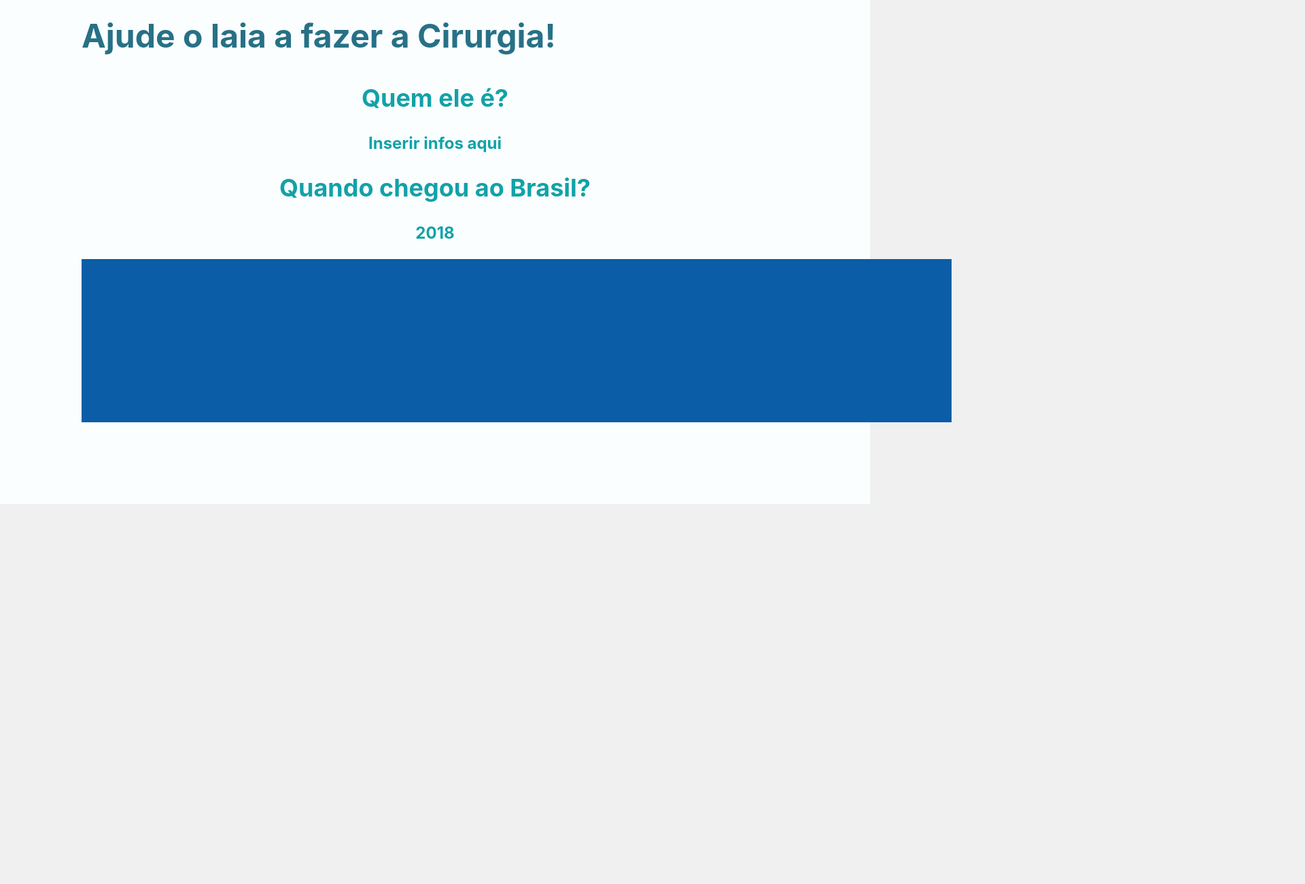
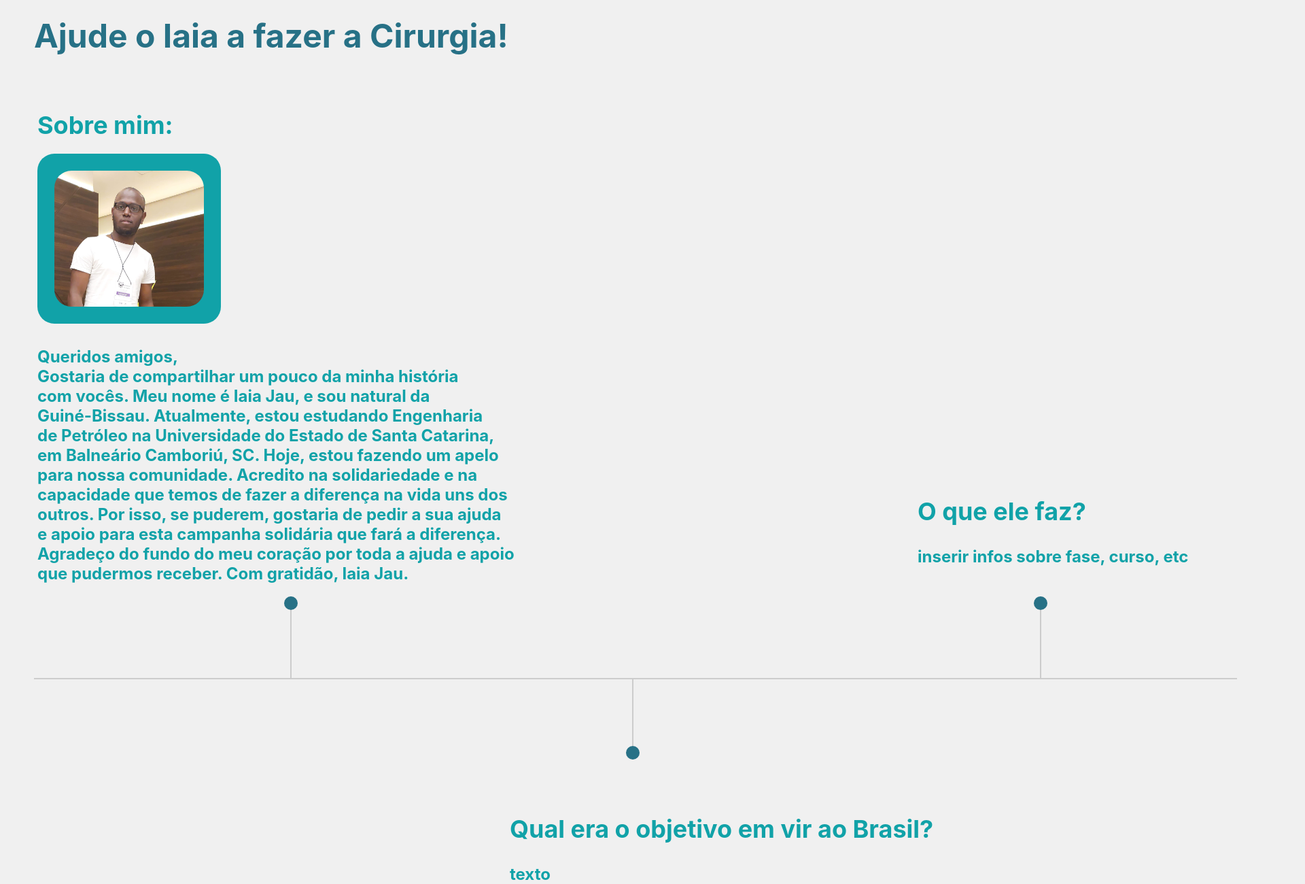
Before and after one commit to mari-carvalho/WebIaia, a plain HTML site: page pages/index.html in a window 1280 px wide. Shown: the part 137-1437 px from the top of the page at 68% size, 1920 px wide, since content can reach past the window. Before the commit the page ends 878 px from the top, so only its background shows below. Drawn offline with Linux system fonts and the light colour scheme.

Commit message:
New CSS functions and images in the HTML.

```diff
--- a/pages/index.html
+++ b/pages/index.html
@@ -18,14 +18,53 @@
     </header>
     <div class="tittle">
         <h2>Ajude o Iaia a fazer a Cirurgia!</h2>
-        <div class="infos">
-            <h2>Quem ele é?</h2>
-            <p>Inserir infos aqui</p>
-            <h2>Quando chegou ao Brasil?</h2>
-            <p>2018</p>
-        <!-- Adicione mais informações sobre o aluno e a cirurgia aqui -->
+        <div class="who">
+            <h2>Sobre mim:</h2>
+            <div class="img-square-rosto">
+                <img class="img-rosto" src="/img/rosto.jpeg">
+            </div>
+            <div class="text">
+                <p>
+                Queridos amigos,<br>
+
+                Gostaria de compartilhar
+                um pouco da minha história<br> com vocês.
+                Meu nome é Iaia Jau, e sou natural da<br> Guiné-Bissau.
+                Atualmente, estou estudando Engenharia<br> de Petróleo
+                na Universidade do Estado de Santa Catarina,<br>
+                em Balneário Camboriú, SC.
+
+                Hoje, estou fazendo um apelo<br> para nossa comunidade.
+
+                Acredito na solidariedade e na<br> capacidade que
+                temos de fazer a diferença na vida uns dos<br> outros.
+                Por isso, se puderem, gostaria de pedir a sua
+                ajuda<br> e apoio para esta campanha solidária que fará a diferença.<br>
+
+                Agradeço do fundo do meu coração por toda a
+                ajuda e apoio<br> que pudermos receber.
+
+                Com gratidão,
+                Iaia Jau.
+                </p>
+            </div>
         </div>
-    <footer>
-
-    </footer>
+        <div class="when">
+            <h2>Qual era o objetivo em vir ao Brasil?</h2>
+            <p>texto</p>
+        </div>
+        <div class="what">
+            <h2>O que ele faz?</h2>
+            <p>inserir infos sobre fase, curso, etc</p>
+        </div>
+        <div class="timeline">
+            <div class="event"></div>
+            <div class="vertical-line"></div>
+            <div class="horizontal-line"></div>
+            <div class="event"></div>
+            <div class="vertical-line"></div>
+            <div class="horizontal-line"></div>
+            <div class="event-last"></div>
+            <div class="vertical-line-last"></div>
+        </div>
     </div>
--- a/pages/styles.css
+++ b/pages/styles.css
@@ -1,9 +1,9 @@
 /* Estilos gerais */
 body {
     font-family: "Inter", sans-serif;
+    background-color: #f0f0f0;
     margin: 0;
     padding: 0;
-    background-color: #f0f0f0;
 }
 
 /* Cabeçalho fixo */
@@ -43,25 +43,115 @@ body {
     font-size: x-large;
     font-weight: bold;
     color: #11A2A8;
+    position: relative;
+    top: -5px;
 }
 
+.img-rosto {
+    width: 220px;
+    height: 200px;
+    position: relative;
+    top: 25px;
+    left: 25px;
+    border-radius: 25px;
+}
+
+.img-caso {
+    width: 250px;
+    height: 300px;
+    position: relative;
+    top: 25px;
+    left: 25px;
+    border-radius: 25px;
+}
+
+.img-qr {
+    width: 300px;
+    height: 300px;
+    position: relative;
+    top: 25px;
+    left: 25px;
+    border-radius: 25px;
+}
+
+.img-square-rosto {
+    width: 270px;
+    height: 250px;
+    position: relative;
+    top: -10px;
+    left: 0px;
+    background-color: #11A2A8;
+    border-radius: 25px;
+}
+
+.img-square-front {
+    width: 300px;
+    height: 350px;
+    position: relative;
+    top: 10px;
+    left: 50px;
+    background-color: #11A2A8;
+    border-radius: 25px;
+}
+
+.img-square-left {
+    width: 300px;
+    height: 350px;
+    position: relative;
+    top: -340px;
+    left: 500px;
+    background-color: #11A2A8;
+    border-radius: 25px;
+}
+
+.img-square-qr {
+    width: 350px;
+    height: 350px;
+    position: relative;
+    top: 30px;
+    left: 760px;
+    background-color: #11A2A8;
+    border-radius: 25px;
+}
 .tittle {
-    background-color: rgb(251, 254, 255);
-    padding: 120px;
+    position: relative;
+    top: 120px;
+    left: 50px;
     font-size: xx-large;
     color: #277186;
 }
 
 .tittle2 {
-    background-color: rgb(251, 254, 255);
-    padding: 120px;
+    position: relative;
+    top: 100px;
+    left: 50px;
     font-size: xx-large;
     color: #277186;
 }
 
 /* caracterização das infos/linha do tempo do menu principal */
-.infos {
-    text-align: center;
+.who {
+    position: relative;
+    top: 40px;
+    left: 5px;
+    right: 3000px;
+    font-size: x-large;
+    font-weight: bold;
+    color: #11A2A8;
+}
+
+.when {
+    position: relative;
+    top: 350px;
+    left: 700px;
+    font-size: x-large;
+    font-weight: bold;
+    color: #11A2A8;
+}
+.what {
+    position: relative;
+    top: -250px;
+    left: 1300px;
     font-size: x-large;
     font-weight: bold;
     color: #11A2A8;
@@ -69,7 +159,7 @@ body {
 
 /* Estilos da seção Como Doar */
 .doar {
-    text-align: left;
+    text-align: center;
     font-size: x-large;
     font-weight: bold;
     color: #11A2A8;
@@ -89,3 +179,68 @@ footer {
     padding: 120px;
 
 }
+/* Início da Linha do Tempo */
+.timeline {
+    position: relative;
+    top: -110px;
+    width: 1770px;
+    height: 2px;
+    background-color: #ccc;
+}
+
+.event {
+    position: relative;
+    width: 20px;
+    height: 20px;
+    background-color: #277186;
+    border-radius: 50%;
+}
+/* odd - ímpar */
+.event:nth-child(odd) {
+    left: 368px;
+    top: -120px;
+;
+}
+/* even - par */
+.event:nth-child(even) {
+    left: 871px;
+    top: -20px;
+}
+
+.vertical-line {
+    position: relative;
+    width: 2px;
+    height: 100px;
+    background-color: #ccc;
+}
+
+.vertical-line:nth-child(odd) {
+    top: -140px;
+    left: 880px;
+}
+
+.vertical-line:nth-child(even) {
+    top: -120px;
+    left: 377px;
+}
+
+/* Carcterísiticas da última linha */
+.vertical-line-last {
+    position: relative;
+    width: 2px;
+    height: 100px;
+    background-color: #ccc;
+    top: -360px;
+    left: 1480px;
+
+}
+
+.event-last {
+    position: relative;
+    width: 20px;
+    height: 20px;
+    background-color: #277186;
+    border-radius: 50%;
+    top: -360px;
+    left: 1471px;
+}
```
Also changed, not shown: pages/doar.html (+7 -4 lines), pages/linha.html (added, +54 -0 lines), pages/sobre.html (+8 -1 lines), img/WhatsApp Image 2023-10-20 at 13.36.57.jpeg (added), img/WhatsApp Image 2023-10-20 at 13.36.58.jpeg (added), img/WhatsApp Image 2023-10-20 at 13.36.59 (1).jpeg (added), img/WhatsApp Image 2023-10-20 at 13.36.59.jpeg (added), img/front.jpeg (added), img/left.jpeg (added), img/qr.jpeg (added), img/rosto.jpeg (added).
